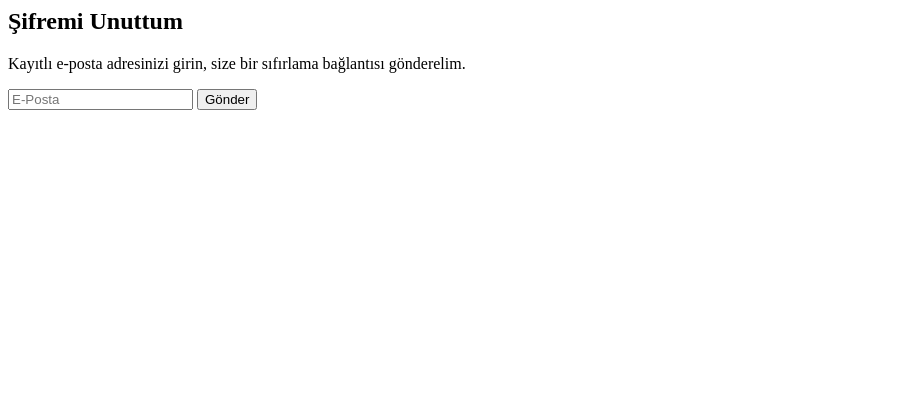
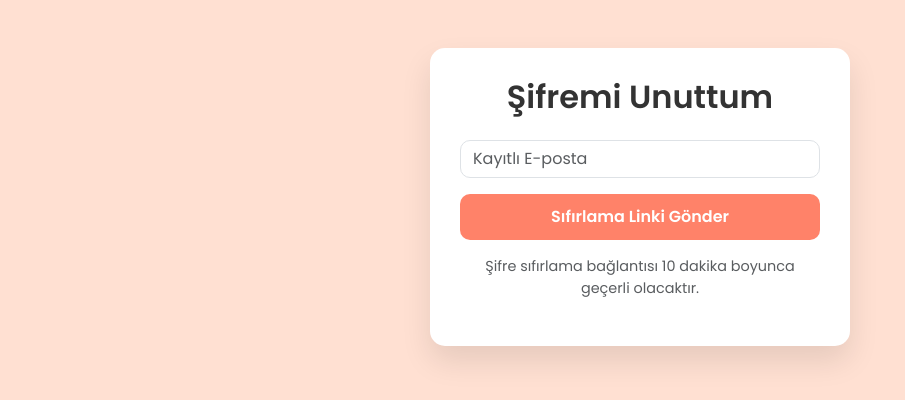
Before and after one commit to kadrzeybek/to-do_list, a PHP site: page /toDoList/forgot_password.php in a window 1280 px wide. Shown: the top 400 px of the page, without its empty margins (0-905 px from the left). Run offline with PHP 8.4, Linux system fonts and the light colour scheme; some libraries are stand-ins or nearby versions.

Commit message:
password reset added

```diff
--- a/assets/css/style.css
+++ b/assets/css/style.css
@@ -366,7 +366,57 @@ main.forget-mode .carousel {
   display: block;
 }
 
+/*-------- RESET PAGE --------*/
+    .reset-container {
+      max-width: 420px;
+      margin: 80px auto;
+      background: #ffffff;
+      padding: 30px;
+      border-radius: 15px;
+      box-shadow: 0 10px 25px rgba(0, 0, 0, 0.1);
+    }
+        .reset-container h2 {
+      text-align: center;
+      margin-bottom: 25px;
+      font-weight: 600;
+      color: #333;
+    }
+    .reset-form {
+      border-radius: 10px;
+    }
+    .btn-reset {
 
+      background-color:#ff8269 ;
+      color: #fff;
+      font-weight: 600;
+      border-radius: 10px;
+      padding: 10px;
+      transition: all 0.3s ease;
+    }
+    .btn-reset:hover {
+      background-color: #f86143;
+      color: #fff;
+    }
+
+  /*---- Reset Mail PAge ------*/
+  .form-wrapper {
+    max-width: 420px;
+    margin: 100px auto;
+    padding: 30px;
+    background-color: #ffffff;
+    border-radius: 15px;
+    box-shadow: 0 15px 30px rgba(0,0,0,0.1);
+  }
+
+    .text-muted {
+      font-size: 0.9rem;
+    }
+  .text-h2 {
+      text-align: center;
+      margin-bottom: 25px;
+      font-weight: 600;
+      color: #333;
+    }
 
 @media (max-width: 850px) {
   .todo-card {
--- a/forgot_password.php
+++ b/forgot_password.php
@@ -1,49 +1,74 @@
 <?php
-session_start();
+date_default_timezone_set("Europe/Istanbul");
 require_once 'config/database.php';
-require_once 'functions/helpers.php';
 require_once 'mailer.php';
+
+$success_message = null;
+$error_message = null;
 
 if ($_SERVER['REQUEST_METHOD'] === 'POST') {
     $email = trim($_POST['email']);
 
-    $stmt = execute_query($conn, "SELECT * FROM users WHERE email = ?", "s", $email);
-    $result = mysqli_stmt_get_result($stmt);
+    if (!filter_var($email, FILTER_VALIDATE_EMAIL)) {
+        $error_message = "Geçerli bir e-posta adresi girin.";
+    } else {
+        $stmt = $conn->prepare("SELECT * FROM users WHERE email = ?");
+        $stmt->bind_param("s", $email);
+        $stmt->execute();
+        $result = $stmt->get_result();
 
-    if ($user = mysqli_fetch_assoc($result)) {
-        $tempPassword = bin2hex(random_bytes(4)); // 8 karakterlik geçici şifre
-        $hashed = password_hash($tempPassword, PASSWORD_BCRYPT);
+        if ($user = $result->fetch_assoc()) {
+            $token = bin2hex(random_bytes(32));
+            $expires = date("Y-m-d H:i:s", strtotime("+10 minutes"));
 
-        execute_query($conn, "UPDATE users SET password = ? WHERE email = ?", "ss", $hashed, $email);
-        /*
-        // Mail gönder
-        $mailBody = "Merhaba {$user['username']},<br><br>Geçici şifreniz: <b>$tempPassword</b><br><br>Lütfen giriş yaptıktan sonra profilinizden şifrenizi güncelleyiniz.";
+            $update = $conn->prepare("UPDATE users SET reset_token = ?, reset_expires = ? WHERE email = ?");
+            $update->bind_param("sss", $token, $expires, $email);
+            $update->execute();
 
+            $link = "http://localhost/toDoList/reset_password.php?token=$token";
+            sendResetMail($email, $link);
 
-        //$mailResult = sendResetMail($email, $mailBody, "Geçici Şifreniz");
-
-        */
-        $_SESSION['success'] = ($mailResult === true)
-            ? "Eğer sistemde bu e-posta varsa, geçici şifre gönderildi."
-            : "Mail gönderilemedi: $mailResult";
-    } else {
-        $_SESSION['success'] = "Eğer sistemde bu e-posta varsa, geçici şifre gönderildi.";
+            $success_message = "📩 Şifre sıfırlama bağlantısı e-posta adresinize gönderildi.";
+        } else {
+            $error_message = "Bu e-posta adresiyle kayıtlı kullanıcı bulunamadı.";
+        }
     }
-
-    header("Location: forgot_password.php");
-    exit();
 }
 ?>
 
+<!DOCTYPE html>
+<html lang="tr">
+<head>
+  <meta charset="UTF-8">
+  <title>Şifre Sıfırlama Talebi</title>
+  <meta name="viewport" content="width=device-width, initial-scale=1.0">
+  <link href="https://cdn.jsdelivr.net/npm/bootstrap@5.3.0/dist/css/bootstrap.min.css" rel="stylesheet">
+  <link rel="stylesheet" href="./assets/css/style.css" />
+</head>
+<body>
 
+<div class="form-wrapper mt-5">
+  <h2 class="text-center mb-4 text-h2">Şifremi Unuttum</h2>
 
-<form method="POST">
-    <h2>Şifremi Unuttum</h2>
-    <p>Kayıtlı e-posta adresinizi girin, size bir sıfırlama bağlantısı gönderelim.</p>
-    <input type="email" name="email" required placeholder="E-Posta">
-    <button type="submit">Gönder</button>
-</form>
+  <?php if ($success_message): ?>
+    <div class="alert alert-success text-center"><?= htmlspecialchars($success_message) ?></div>
+  <?php elseif ($error_message): ?>
+    <div class="alert alert-danger text-center"><?= htmlspecialchars($error_message) ?></div>
+  <?php endif; ?>
 
-<?php if (isset($_SESSION['success'])): ?>
-  <p style="color: green;"><?php echo $_SESSION['success']; unset($_SESSION['success']); ?></p>
-<?php endif; ?>
+  <?php if (!$success_message): ?>
+    <form action="" method="POST">
+      <div class="mb-3">
+        <input type="email" class="reset-form form-control" id="email" name="email" placeholder="Kayıtlı E-posta" required>
+      </div>
+      <button type="submit" class="btn btn-reset w-100">Sıfırlama Linki Gönder</button>
+    </form>
+  <?php endif; ?>
+
+  <p class="mt-3 text-center text-muted">
+    Şifre sıfırlama bağlantısı 10 dakika boyunca geçerli olacaktır.
+  </p>
+</div>
+
+</body>
+</html>
--- a/mailer.php
+++ b/mailer.php
@@ -2,29 +2,33 @@
 use PHPMailer\PHPMailer\PHPMailer;
 use PHPMailer\PHPMailer\Exception;
 
-require_once __DIR__ . '/vendor/autoload.php';
+require 'vendor/autoload.php';
 
-function sendResetMail($toEmail, $body, $subject = 'Şifre Sıfırlama') {
+function sendResetMail($toEmail, $resetLink) {
     $mail = new PHPMailer(true);
+
     try {
         $mail->isSMTP();
-        $mail->Host       = 'smtp.mailtrap.io';
-        $mail->SMTPAuth   = true;
-        $mail->Username   = '79b5ffcb06724f';
-        $mail->Password   = '254f0d4e718ca0';
-        $mail->Port       = 2525;
+        $mail->Host = 'sandbox.smtp.mailtrap.io';
+        $mail->SMTPAuth = true;
+        $mail->Username = '79b5ffcb06724f';
+        $mail->Password = '254f0d4e718ca0';
+        $mail->Port = 2525;
 
-        $mail->setFrom('test@todo.local', 'ToDoList Uygulama');
+        $mail->setFrom('support@yourapp.com', 'ToDo App');
         $mail->addAddress($toEmail);
 
+        $mail->CharSet = 'UTF-8';
+    $mail->Encoding = 'base64';
+
+
         $mail->isHTML(true);
-        $mail->Subject = $subject;
-        $mail->Body    = $body;
+        $mail->Subject = 'Şifre Sıfırlama Bağlantısı';
+        $mail->Body = "Merhaba, <br><br>Şifrenizi sıfırlamak için aşağıdaki bağlantıya tıklayın:<br><a href='$resetLink'>$resetLink</a><br><br>Bu bağlantı sadece 10 dakika geçerlidir.";
 
         $mail->send();
-        return true;
     } catch (Exception $e) {
-        return "Mail gönderilemedi: " . $mail->ErrorInfo;
+        echo "Mail gönderilemedi. Hata: {$mail->ErrorInfo}";
     }
 }
 
```
Also changed, not shown: reset_password.php (+77 -41 lines), send_reset_link.php (added).
